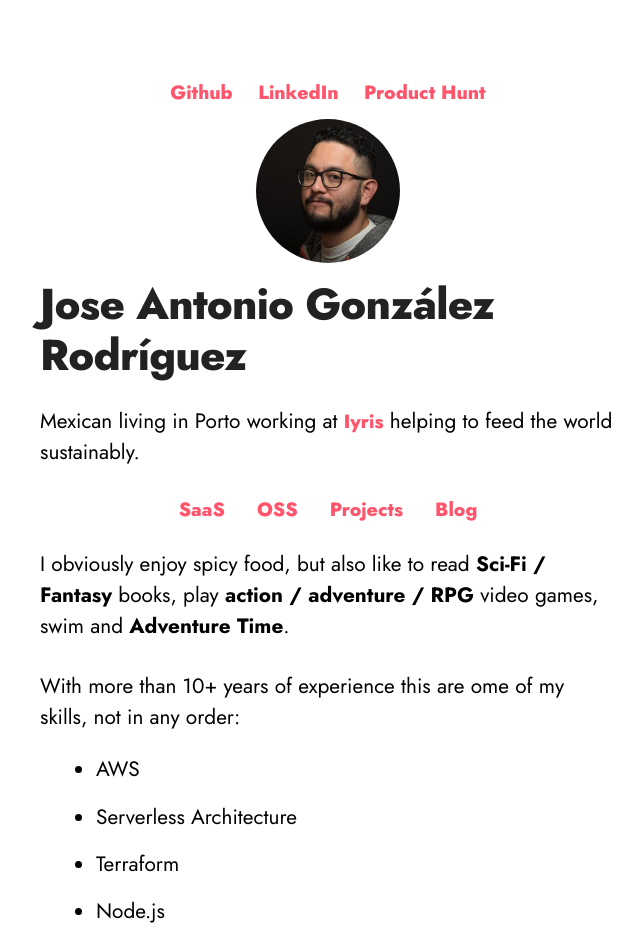
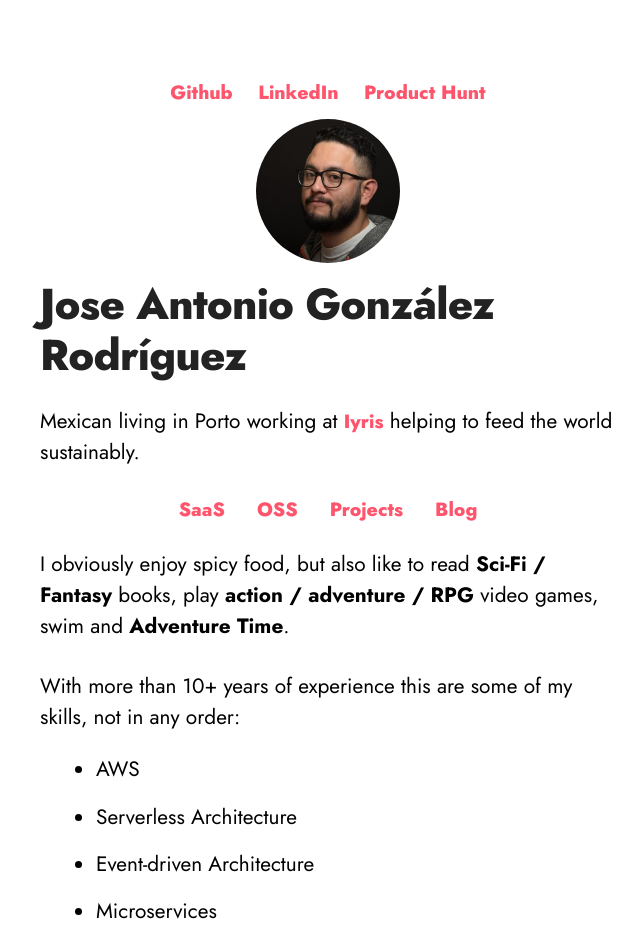
Before and after one commit to jagonzalr/jagonzalr, a Next.js app: page / in a window 1280 px wide. Shown: the top 946 px of the page, without its empty margins (312-954 px from the left). Built offline with nearby package versions, Linux system fonts and the light colour scheme.

Commit message:
Add entry about resumenaws

```diff
--- a/pages/index.js
+++ b/pages/index.js
@@ -19,6 +19,8 @@ export async function getStaticProps() {
 const SKILLS = [
   'AWS',
   'Serverless Architecture',
+  'Event-driven Architecture',
+  'Microservices',
   'Terraform',
   'Node.js',
   'React',
@@ -73,7 +75,7 @@ export default function Home({ types }) {
         </p>
         <section className={`${styles.text} ${utilStyles.padding1em}`}>
           <p>
-            With more than 10+ years of experience this are ome of my skills,
+            With more than 10+ years of experience this are some of my skills,
             not in any order:
           </p>
           <ul>
```
Also changed, not shown: files/resumen-aws.md (added, +10 -0 lines).
